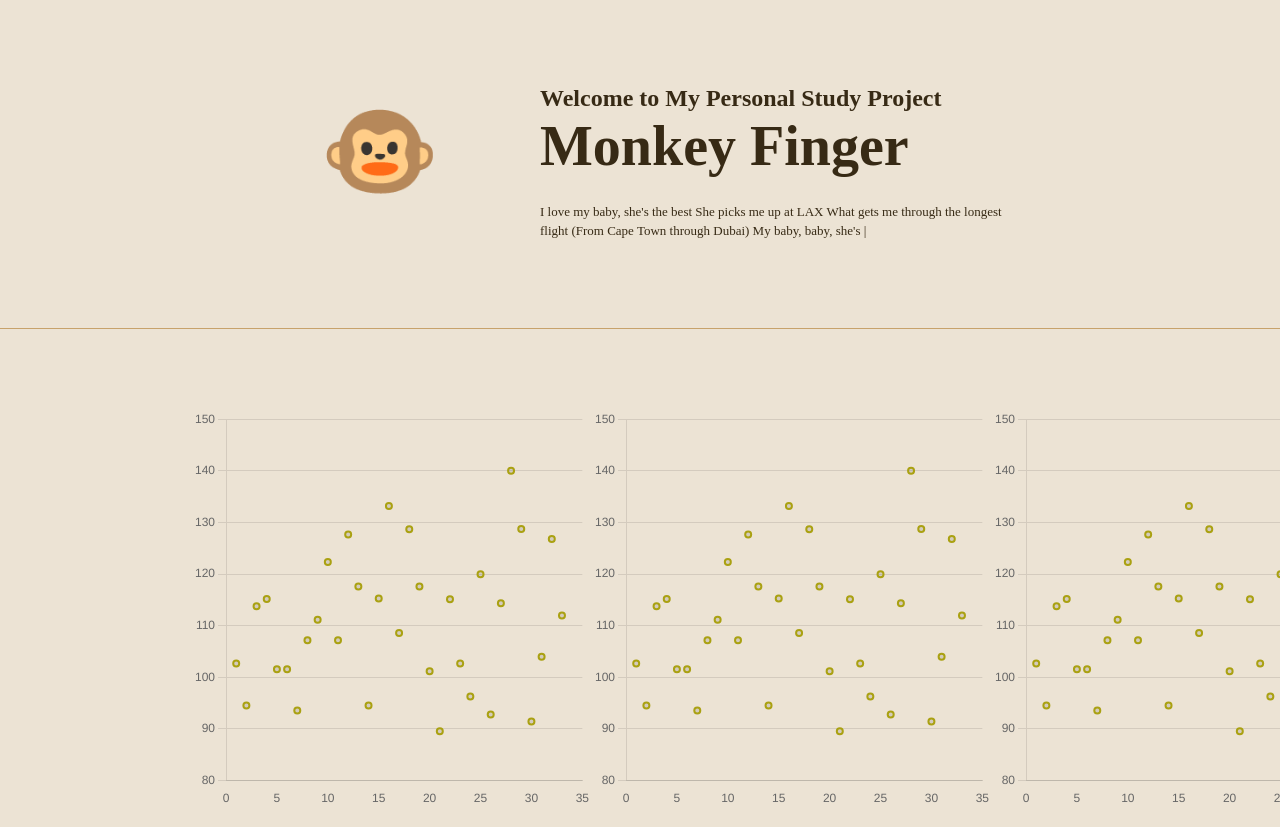
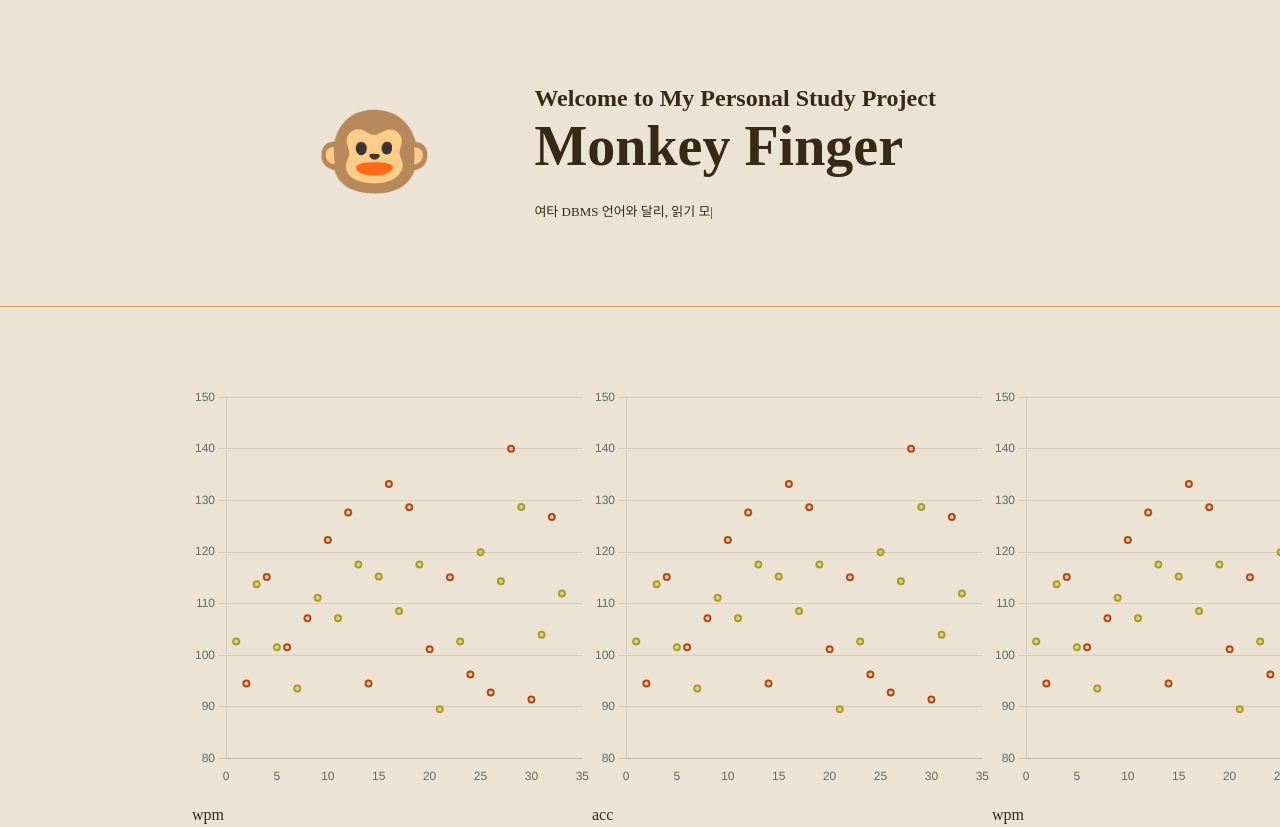
Before and after one commit to bgj0127/monkey-finger-client, a React (Vite) app: page / in a window 1280 px wide. Shown: the top 827 px of the page. Built offline with nearby package versions, Linux system fonts and the light colour scheme; a web font is replaced by a local one.

Commit message:
이것저것 꾸미기

```diff
--- a/src/components/desc/ChartTest.jsx
+++ b/src/components/desc/ChartTest.jsx
@@ -6,6 +6,7 @@ import {
   LinearScale,
   PointElement,
   LineElement,
+  BarElement,
 } from "chart.js";
 import dummyData from "../../constants/dummyData";
 
@@ -14,6 +15,7 @@ ChartJS.register(
   LinearScale,
   PointElement,
   LineElement,
+  BarElement,
   Tooltip
 );
 
@@ -29,7 +31,7 @@ const data = {
     {
       type: "scatter",
       label: "Dataset 1",
-      borderColor: "#aaa112",
+      borderColor: ["#aaa112", "#b24a11"],
       borderWidth: 2,
       data: dummyData,
       lineTension: 0.3,
@@ -45,10 +47,13 @@ const options = {
         display: false,
       },
     },
+    y: {
+      beginAtZero: false,
+    },
   },
 };
 
-const ChartTest = () => {
+const ChartTest = ({ dataType }) => {
   return (
     <>
       <div>
@@ -58,6 +63,7 @@ const ChartTest = () => {
           width="400px"
           height="400px"
         ></Chart>
+        <p>{dataType}</p>
       </div>
     </>
   );
--- a/src/components/desc/MyProfile.jsx
+++ b/src/components/desc/MyProfile.jsx
@@ -1,10 +1,20 @@
-import myImage from "../../assets/profile.jpg";
+import { useState } from "react";
+import iconList from "../../constants/icons";
 
 const MyProfile = () => {
+  const [icon, setIcon] = useState("🐵");
+
+  // 아이콘 랜덤 선택
+  const randomIcon = () => {
+    setIcon(iconList[Math.floor(Math.random() * iconList.length)]);
+  };
+
   return (
     <div>
       <div className="imgContainer">
-        <div className="p-bold">🐵</div>
+        <div className="p-bold" onClick={randomIcon}>
+          {icon}
+        </div>
       </div>
     </div>
   );
--- /dev/null
+++ b/src/constants/icons.js
@@ -0,0 +1,17 @@
+const iconList = [
+    "🐵",
+    "🙂",
+    "😴",
+    "🤩",
+    "🤡",
+    "🤪",
+    "👽",
+    "🎁",
+    "🧵",
+    "🎶",
+    "📸",
+    "👑",
+    "🐒",
+  ];
+
+export default iconList
--- a/src/constants/typingWords.js
+++ b/src/constants/typingWords.js
@@ -1,18 +1,23 @@
 const typingList = [
     "Nothing.😶",
-    "내 마음에 비친 내 모습",
     "JavaScript (JS)는 가벼운, 인터프리터 혹은 just-in-time 컴파일 프로그래밍 언어로, 일급 함수를 지원합니다. 웹 페이지를 위한 스크립트 언어로 잘 알려져 있지만, Node.js, Apache CouchDB, Adobe Acrobat처럼 많은 비 브라우저 환경에서도 사용하고 있습니다. JavaScript는 프로토타입 기반, 다중 패러다임, 단일 스레드, 동적 언어로, 객체지향형, 명령형, 선언형(함수형 프로그래밍 등) 스타일을 지원합니다.",
     "파이썬은 1991년에 귀도 반 로섬(Guido van Rossum)에 의해 만들어진 인터프리터 프로그래밍 언어이다. 직관적이고 쉬운 문법과 다양하고 풍부한 라이브러리들을 바탕으로 한 강력한 생태계를 가지고 있어 프로그래밍 교육, 인공지능, 데이터 분석 및 빅데이터, 백엔드, 프론트엔드, 웹 스크래핑 등 다양한 분야에서 사용되며, 이에 힘입어 2023 TIOBE 인덱스 기준 프로그래밍 언어 순위 1위이기도 하다.",
-    "FastAPI is a modern, fast (high-performance), web framework for building APIs with Python based on standard Python type hints.",
     "Representational State Transfer(REST)는 API 작동 방식에 대한 조건을 부과하는 소프트웨어 아키텍처입니다. REST는 처음에 인터넷과 같은 복잡한 네트워크에서 통신을 관리하기 위한 지침으로 만들어졌습니다. REST 기반 아키텍처를 사용하여 대규모의 고성능 통신을 안정적으로 지원할 수 있습니다. 쉽게 구현하고 수정할 수 있어 모든 API 시스템을 파악하고 여러 플랫폼에서 사용할 수 있습니다.",
     "기본적으로 미니멀하고 커스텀이 가능한 타자 연습으로, 많은 테스트 모드와 타수 기록을 저장하는 계정 시스템, 테마, 소리, 부드러운 커서 이동, 깃허브에 언어 및 단어 추가 등 많은 커스텀 기능들을 제공한다. 외국 유저들이 이 사이트에서 타자 연습을 많이 하는 이유는 가장 빠른 오타, 타수, 정확성에 대한 실시간 피드백을 제공하여 자연스러운 타이핑 경험을 모방할 수 있기 때문이다.",
-    "생각이 많은 건 말이야 당연히 해야 할 일이야 나에겐 우리가 지금 일순위야 안전한 유리병을 핑계로 바람을 가둬 둔 것 같지만",
-    "Damn I wish I missed my ex",
     "여타 DBMS 언어와 달리, 읽기 모드를 두 가지로 분류시켜놨다. 트랜잭션 처리에 용이하면서도, 별도의 레벨 조절 없이 읽기 일관성을 유지할 수 있다. 또한 큰 테이블이나 인덱스를 분해하는 파티션 기능을 제공하여 초거대규모 데이터베이스 관리에 용이하게 하였다.",
     "페럿은 활발하고 호기심이 많은 동물로 알려져 있습니다. 매우 민첩하며, 놀이를 좋아하고 탐구심이 강해 장난감이나 구조물을 탐험하는 것을 즐깁니다.",
-    "I love my baby, she's the best She picks me up at LAX What gets me through the longest flight (From Cape Town through Dubai) My baby, baby, she's the best",
-    "숨가쁘게 흘러가는 여기 도시의 소음 속에서 빛을 잃어가는 모든것 놓치긴 아쉬워 잠깐 동안 멈춰서서 머리 위 하늘을 봐 우리 지친 마음 조금은 쉴 수 있게 할거야  한 걸음 더 천천히 간다해도 그리 늦은 것은 아냐 이 세상도 사람들 얘기처럼 복잡하지 만은 않아",
-    "지금 이 말이 우리가 다시 시작하자는 건 아냐 그저 너의 남아있던 기억들이 떠올랐을 뿐이야 정말 하루도 빠짐없이 (너는) 사랑한다 말해줬었지 잠들기 전에 또 눈 뜨자마자 말해주던 너 생각이 나 말해보는 거야"
+    "기술 스택: 서버 - FastAPI Oracle DB, 클라이언트 - React",
+    "bgj0127@gmail.com",
+    "문어는 세 개의 심장을 가지고 있으며, 그중 두 개는 아가미에 혈액을 펌핑하고 하나는 나머지 몸에 혈액을 펌핑합니다.",
+    "지구의 대기는 약 78%의 질소와 21%의 산소로 구성되어 있으며, 나머지 1%는 아르곤, 이산화탄소 등의 기체로 이루어져 있습니다.",
+    "벌은 다섯 개의 눈을 가지고 있으며, 두 개의 큰 눈과 세 개의 작은 눈으로 구성되어 있습니다.",
+    "빛은 진공 상태에서 초속 약 299,792킬로미터로 이동하며, 이는 1초에 지구를 일곱 바퀴 반 돌 수 있는 속도입니다.",
+    "벌새는 유일하게 뒤로 날 수 있는 새로, 빠른 날개 짓 덕분에 공중에 고정된 상태로 있을 수 있습니다.",
+    "아인슈타인은 상대성 이론을 통해 시간과 공간이 서로 얽혀 있음을 보여주었으며, 이는 현대 물리학의 중요한 기초가 되었습니다.",
+    "FastAPI는 표준 Python 타입 힌트를 기반으로 Python으로 API를 구축하기 위한 현대적이고 빠르며(고성능의) 웹 프레임워크입니다.",
+    "인간의 뇌는 약 1.4킬로그램 정도의 무게를 가지며, 약 1000억 개의 뉴런을 포함하고 있습니다.",
+    "Pandas는 데이터 과학자, 분석가, 엔지니어들이 데이터를 더 쉽게 다루고 분석할 수 있도록 설계된 강력한 도구입니다. Pandas를 사용하면 복잡한 데이터 작업을 효율적으로 처리할 수 있어 데이터 분석 작업의 생산성을 크게 향상시킬 수 있습니다.",
+    "결측값 처리: 누락된 데이터를 제거하거나 대체합니다. 이상치 제거: 비정상적으로 큰 값이나 작은 값을 식별하고 제거합니다. 중복 제거: 중복된 데이터를 찾아 제거합니다. 데이터 형식 변환: 데이터 타입을 일관되게 맞춥니다 (예: 날짜 형식 변환).",
   ];
 
 export default typingList
--- a/src/pages/Description.jsx
+++ b/src/pages/Description.jsx
@@ -14,9 +14,9 @@ const Description = () => {
       </div>
       <Divider />
       <div id="chart">
-        <ChartTest />
-        <ChartTest />
-        <ChartTest />
+        <ChartTest dataType="wpm" />
+        <ChartTest dataType="acc" />
+        <ChartTest dataType="wpm" />
       </div>
     </div>
   );
--- a/src/styles/Description.css
+++ b/src/styles/Description.css
@@ -23,8 +23,9 @@ h1, h2{
 
 #chart{
     display: flex;
-    justify-content: center;
-    height: 15rem;
+    justify-content: space-around;
+    min-width: 100%;
+    min-height: 15rem;
     margin: 5rem auto 0;
     overflow-y: inherit;
 }
@@ -46,6 +47,13 @@ h1, h2{
     text-align: center;
 }
 
+.p-bold:hover{
+    transform: scale(1.1);
+    transition: ease-in 0.05s;
+    cursor: pointer;
+    user-select: none;
+}
+
 #profile {
     width: 100%;
 }
```
